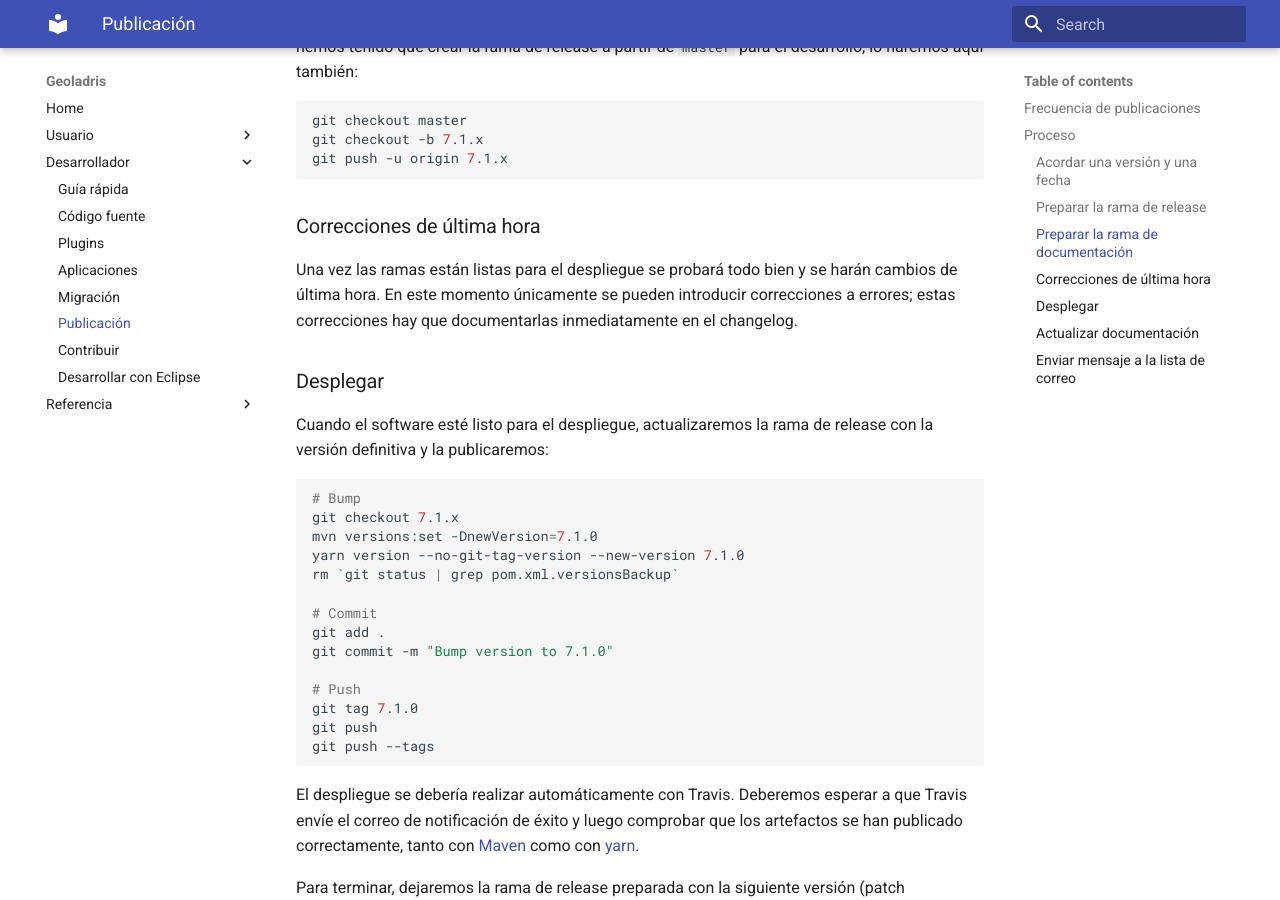
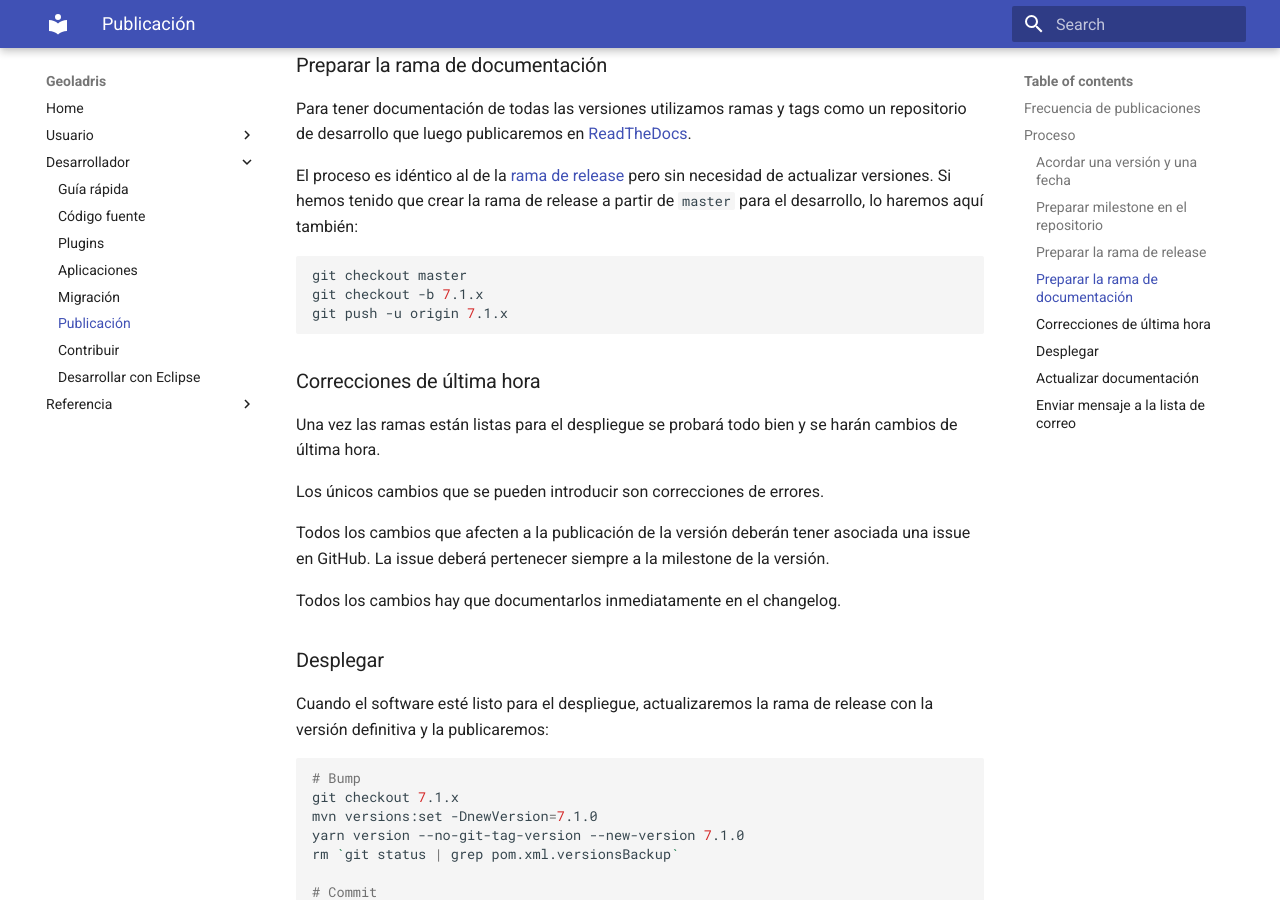
Before and after one commit to geoladris/doc, an MkDocs documentation site: the page built from docs/dev/releases.md, in a window 1280 px wide and 900 px high, scrolled down 1487 px. Built offline with MkDocs 1.6.1 and Material for MkDocs 9.7.7, drawn with Linux system fonts in a browser that asks for light colours; old or Windows-style settings are respelled for this version of MkDocs; some of the changed text lies outside the part shown.

Commit message:
Add doc about milestones

```diff
--- a/docs/dev/releases.md
+++ b/docs/dev/releases.md
@@ -15,6 +15,10 @@
 A través de la [lista de correo](contribute.md#lista-de-correo) se acuerda la siguiente versión que se va a publicar y una fecha aproximada de cuándo va a ocurrir.
 
 Para decidir qué versión publicar se puede revisar el [changelog](../ref/changelog.md) donde se incluyen los cambios que se han ido añadiendo a cada una de las versiones sin publicar.
+
+### Preparar milestone en el repositorio
+
+Las versiones se gestionan a traves de milestones en el repositorio de Github. Una vez se ha acordado por la lista de correo, habrá que crear una milestone con la versión y la fecha acordadas.
 
 ### Preparar la rama de release
 
@@ -56,7 +60,13 @@
 
 ### Correcciones de última hora
 
-Una vez las ramas están listas para el despliegue se probará todo bien y se harán cambios de última hora. En este momento únicamente se pueden introducir correcciones a errores; estas correcciones hay que documentarlas inmediatamente en el changelog.
+Una vez las ramas están listas para el despliegue se probará todo bien y se harán cambios de última hora.
+
+Los únicos cambios que se pueden introducir son correcciones de errores.
+
+Todos los cambios que afecten a la publicación de la versión deberán tener asociada una issue en GitHub. La issue deberá pertenecer siempre a la milestone de la versión.
+
+Todos los cambios hay que documentarlos inmediatamente en el changelog.
 
 ### Desplegar
 
```
